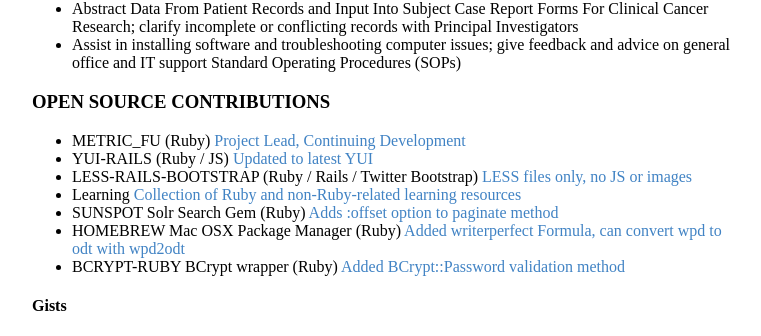
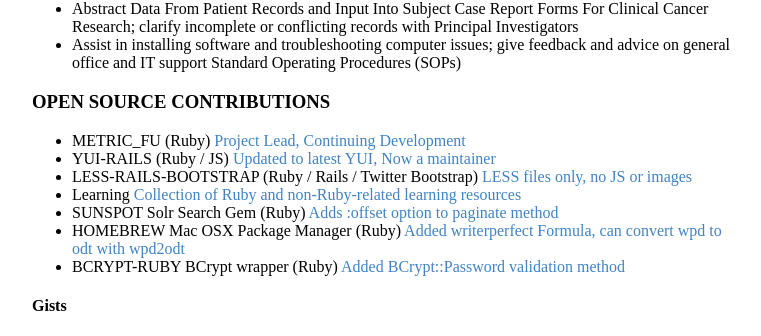
Before and after one commit to bf4/bf4.github.com, a Jekyll site: the page resume.html, which Jekyll copies as it is, in a window 1280 px wide and 900 px high, scrolled down 958 px. Shown: the part 110-446 px from the top of the window, without its empty margins (258-1019 px from the left). Built offline with Jekyll 4.4.1, drawn with Linux system fonts in a browser that asks for light colours; Markdown is read by kramdown in place of the engine named in the settings.

Commit message:
BF update yui-rails reference

```diff
--- a/resume.html
+++ b/resume.html
@@ -94,7 +94,7 @@
 
 <ul>
 <li>METRIC_FU (Ruby) <a href="https://github.com/metricfu/metric_fu">Project Lead, Continuing Development</a></li>
-<li>YUI-RAILS (Ruby / JS) <a href="https://github.com/bf4/yui-rails">Updated to latest YUI</a></li>
+<li>YUI-RAILS (Ruby / JS) <a href="https://github.com/nextmat/yui-rails">Updated to latest YUI, Now a maintainer</a></li>
 <li>LESS-RAILS-BOOTSTRAP (Ruby / Rails / Twitter Bootstrap) <a href="http://github.com/bf4/less-rails-bootstrap">LESS files only, no JS or images</a></li>
 <li>Learning <a href="https://github.com/bf4/learning">Collection of Ruby and non-Ruby-related learning resources</a></li>
 <li>SUNSPOT Solr Search Gem (Ruby) <a href="https://github.com/sunspot/sunspot/commit/2a99fd395a49f4137fd4d2ced0610367ecabf4fe">Adds :offset option to paginate method</a></li>
```
